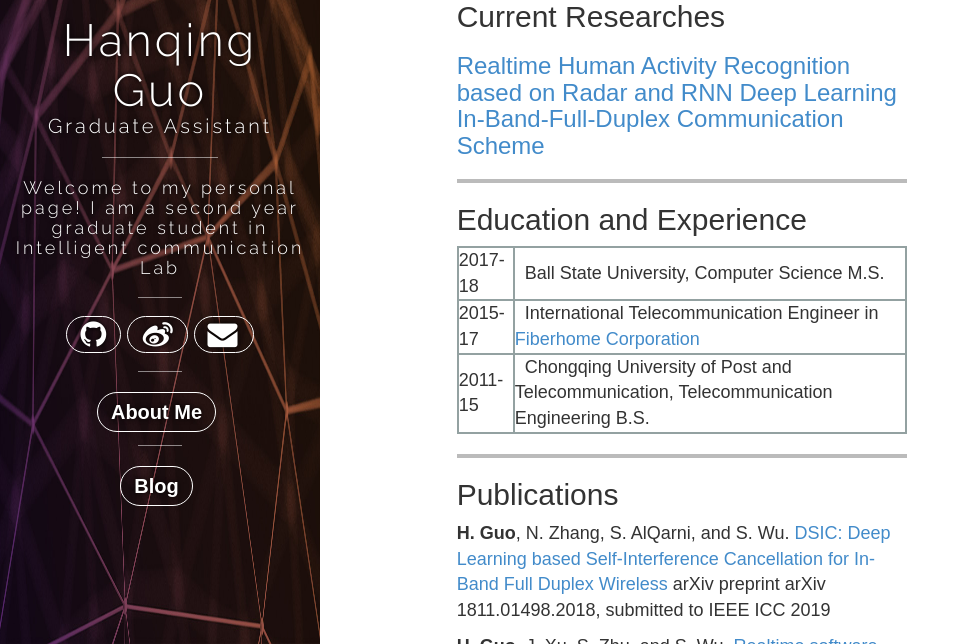
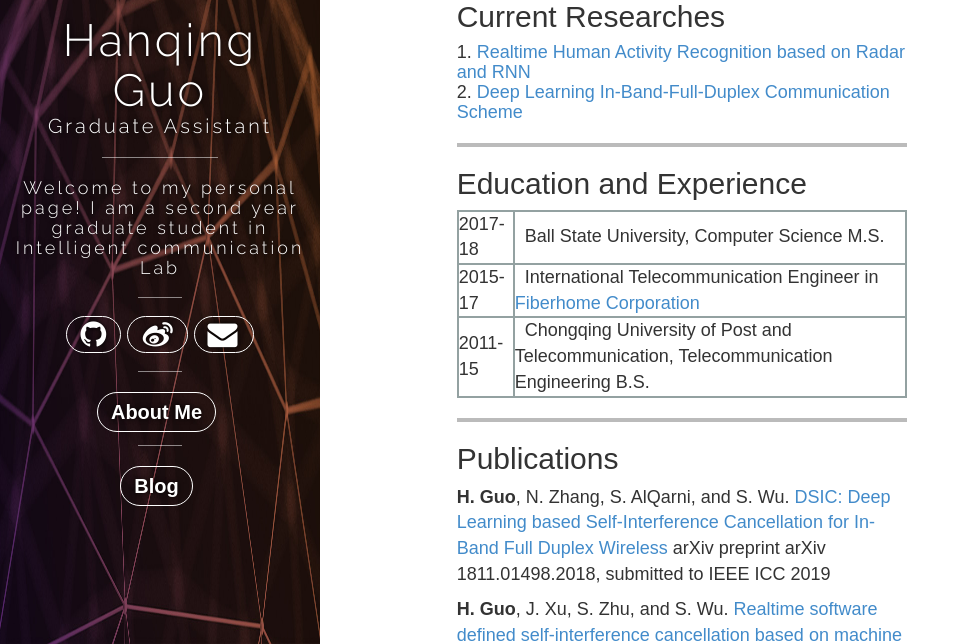
Before and after one commit to hanqingguo/hanqingguo.github.io, a Jekyll site: the page built from index.html, in a window 1280 px wide and 900 px high, cut to the strip 256-900 px from the top of the window. Shown: the whole strip, without its empty margins (0-970 px from the left). Built offline with Jekyll 4.4.1, drawn with Linux system fonts in a browser that asks for light colours; nearby versions of some CDN libraries; comment, search, counter and statistics services are not loaded.

Commit message:
change font

```diff
--- a/index.html
+++ b/index.html
@@ -17,11 +17,11 @@ title: "Hanqing Guo"
 <div style="font-family:  sans-serif;font-size:large">
     <h2> Current Researches </h2>
 
-            <h3>
-                <a  href="/walabot-3d-image">Realtime Human Activity Recognition based on Radar and RNN</a>
+            <h4>
+                1. <a  href="/walabot-3d-image">Realtime Human Activity Recognition based on Radar and RNN</a> <br>
 
-                <a  href="/In-Band-Full-Duplex">Deep Learning In-Band-Full-Duplex Communication Scheme</a>
-            </h3>
+                2. <a  href="/In-Band-Full-Duplex">Deep Learning In-Band-Full-Duplex Communication Scheme</a>
+            </h4>
 
 </div>
 <hr style="border: 2px solid #bbbbbb;"/>
```
